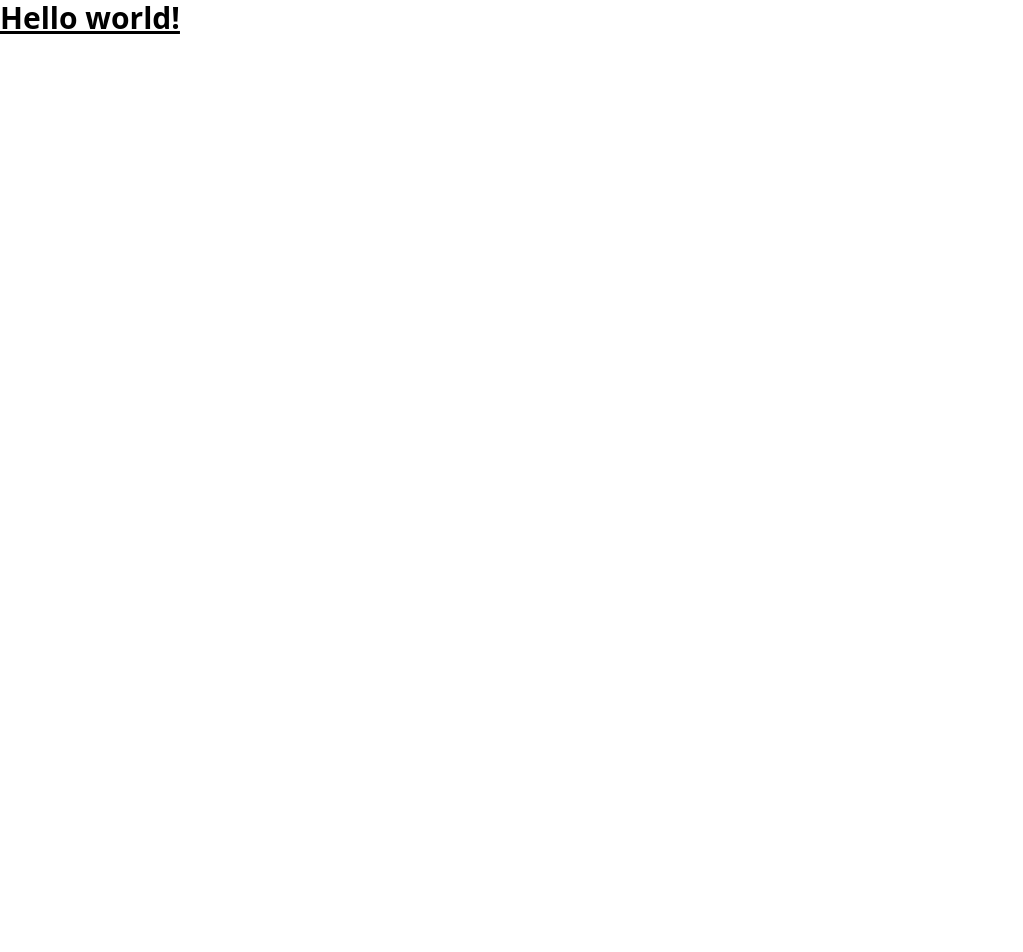
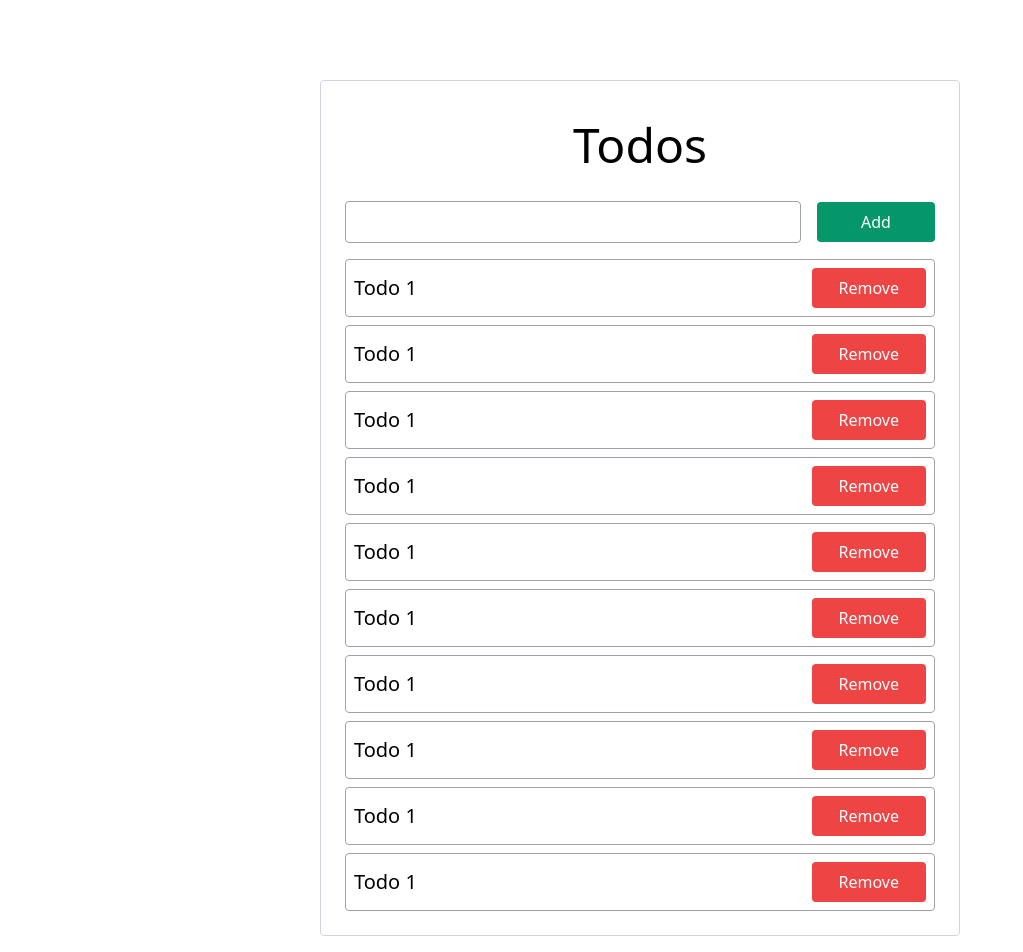
Before and after one commit to sheheryarali98/redux-toolkit-demo, a JavaScript app: page / in a window 1280 px wide. Shown: the top 952 px of the page, without its empty margins (0-1023 px from the left). Before the commit the page ends 800 px from the top, so only its background shows below. Built offline with nearby package versions, Linux system fonts and the light colour scheme; the HTML template or start-up script is replaced by a standard one.

Commit message:
Created a basic UI for the components

```diff
--- a/src/App.js
+++ b/src/App.js
@@ -1,7 +1,9 @@
+import TodoList from './components/TodosList';
+
 const App = () => (
-  <h1 className="text-3xl font-bold underline">
-    Hello world!
-  </h1>
+  <div className="min-h-screen w-full flex items-start justify-center pt-20 pb-20">
+    <TodoList />
+  </div>
 );
 
 export default App;
--- /dev/null
+++ b/src/components/TodosList.js
@@ -0,0 +1,78 @@
+const TodoList = () => (
+  <div className="border border-gray-300 rounded p-6 flex flex-col items-center justify-center w-1/2">
+    <div className="w-full text-center text-5xl m-4">
+      Todos
+    </div>
+    <form className="w-full flex justify-start items-center gap-4 m-4">
+      <input className="grow p-2 border border-gray-400 rounded" />
+      <button type="submit" className="w-1/5 p-2 bg-emerald-600 rounded text-white hover:bg-emerald-700 transition-colors">
+        Add
+      </button>
+    </form>
+    <div className="w-full flex flex-col items-stretch justify-center gap-2">
+      <div className="border border-gray-400 rounded p-2 flex items-center justify-center">
+        <div className="grow text-xl">
+          Todo 1
+        </div>
+        <button type="button" className="w-1/5 bg-red-500 hover:bg-red-600 transition-colors p-2 rounded text-white">Remove</button>
+      </div>
+      <div className="border border-gray-400 rounded p-2 flex items-center justify-center">
+        <div className="grow text-xl">
+          Todo 1
+        </div>
+        <button type="button" className="w-1/5 bg-red-500 hover:bg-red-600 transition-colors p-2 rounded text-white">Remove</button>
+      </div>
+      <div className="border border-gray-400 rounded p-2 flex items-center justify-center">
+        <div className="grow text-xl">
+          Todo 1
+        </div>
+        <button type="button" className="w-1/5 bg-red-500 hover:bg-red-600 transition-colors p-2 rounded text-white">Remove</button>
+      </div>
+      <div className="border border-gray-400 rounded p-2 flex items-center justify-center">
+        <div className="grow text-xl">
+          Todo 1
+        </div>
+        <button type="button" className="w-1/5 bg-red-500 hover:bg-red-600 transition-colors p-2 rounded text-white">Remove</button>
+      </div>
+
+      <div className="border border-gray-400 rounded p-2 flex items-center justify-center">
+        <div className="grow text-xl">
+          Todo 1
+        </div>
+        <button type="button" className="w-1/5 bg-red-500 hover:bg-red-600 transition-colors p-2 rounded text-white">Remove</button>
+      </div>
+      <div className="border border-gray-400 rounded p-2 flex items-center justify-center">
+        <div className="grow text-xl">
+          Todo 1
+        </div>
+        <button type="button" className="w-1/5 bg-red-500 hover:bg-red-600 transition-colors p-2 rounded text-white">Remove</button>
+      </div>
+      <div className="border border-gray-400 rounded p-2 flex items-center justify-center">
+        <div className="grow text-xl">
+          Todo 1
+        </div>
+        <button type="button" className="w-1/5 bg-red-500 hover:bg-red-600 transition-colors p-2 rounded text-white">Remove</button>
+      </div>
+      <div className="border border-gray-400 rounded p-2 flex items-center justify-center">
+        <div className="grow text-xl">
+          Todo 1
+        </div>
+        <button type="button" className="w-1/5 bg-red-500 hover:bg-red-600 transition-colors p-2 rounded text-white">Remove</button>
+      </div>
+      <div className="border border-gray-400 rounded p-2 flex items-center justify-center">
+        <div className="grow text-xl">
+          Todo 1
+        </div>
+        <button type="button" className="w-1/5 bg-red-500 hover:bg-red-600 transition-colors p-2 rounded text-white">Remove</button>
+      </div>
+      <div className="border border-gray-400 rounded p-2 flex items-center justify-center">
+        <div className="grow text-xl">
+          Todo 1
+        </div>
+        <button type="button" className="w-1/5 bg-red-500 hover:bg-red-600 transition-colors p-2 rounded text-white">Remove</button>
+      </div>
+    </div>
+  </div>
+);
+
+export default TodoList;
```
